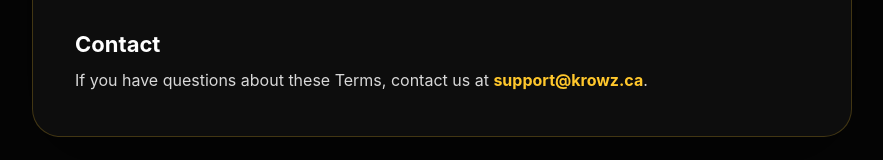
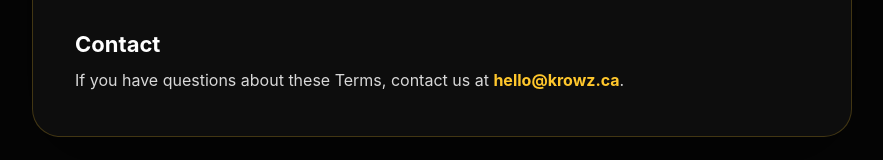
Before and after one commit to wxsfy/krowz, a Next.js app: page /terms in a window 1280 px wide. Shown: the part 1263-1423 px from the top of the page, without its empty margins (198-1081 px from the left). Built offline with nearby package versions, Linux system fonts and the light colour scheme.

Commit message:
Update legal pages

```diff
--- a/pages/privacy.tsx
+++ b/pages/privacy.tsx
@@ -63,7 +63,7 @@
           <h2>Contact</h2>
           <p>
             If you have questions about this Privacy Policy, contact us at{" "}
-            <a href="mailto:support@krowz.ca">support@krowz.ca</a>.
+            <a href="mailto:support@krowz.ca">hello@krowz.ca</a>.
           </p>
         </section>
       </main>
--- a/pages/terms.tsx
+++ b/pages/terms.tsx
@@ -69,7 +69,7 @@
           <h2>Contact</h2>
           <p>
             If you have questions about these Terms, contact us at{" "}
-            <a href="mailto:support@krowz.ca">support@krowz.ca</a>.
+            <a href="mailto:support@krowz.ca">hello@krowz.ca</a>.
           </p>
         </section>
       </main>
```
